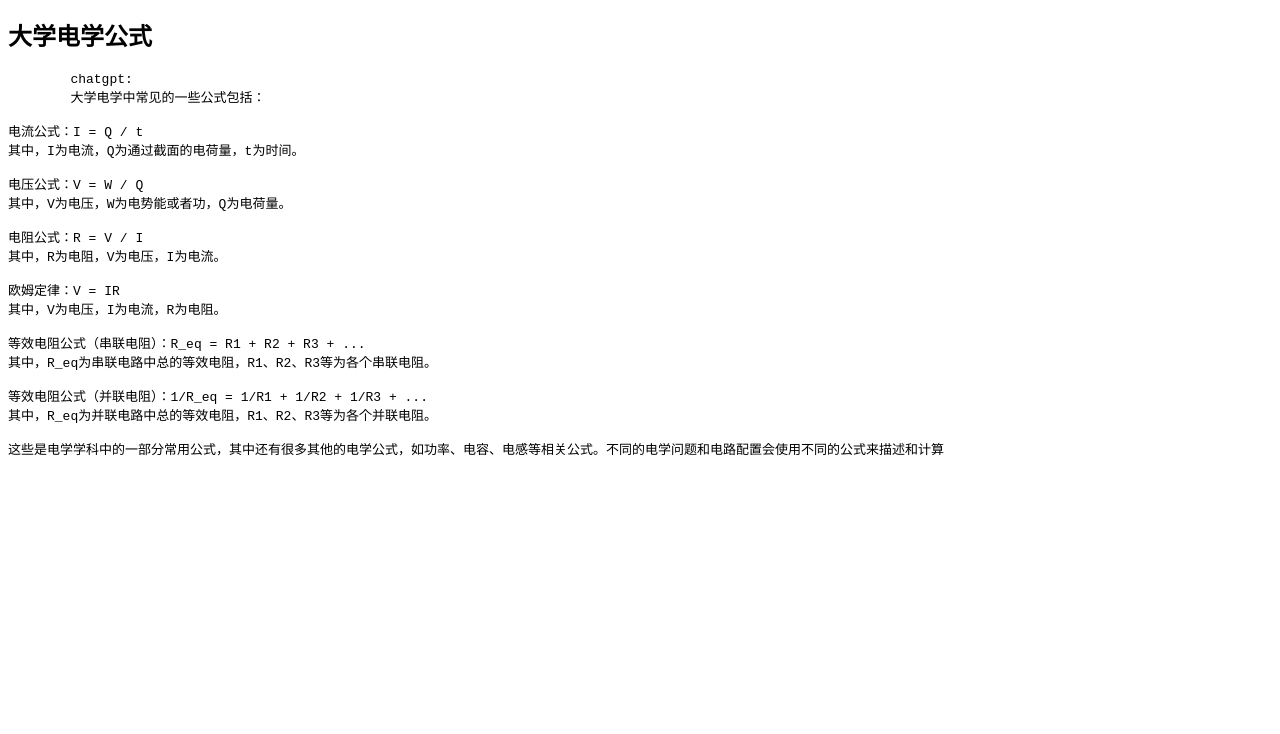
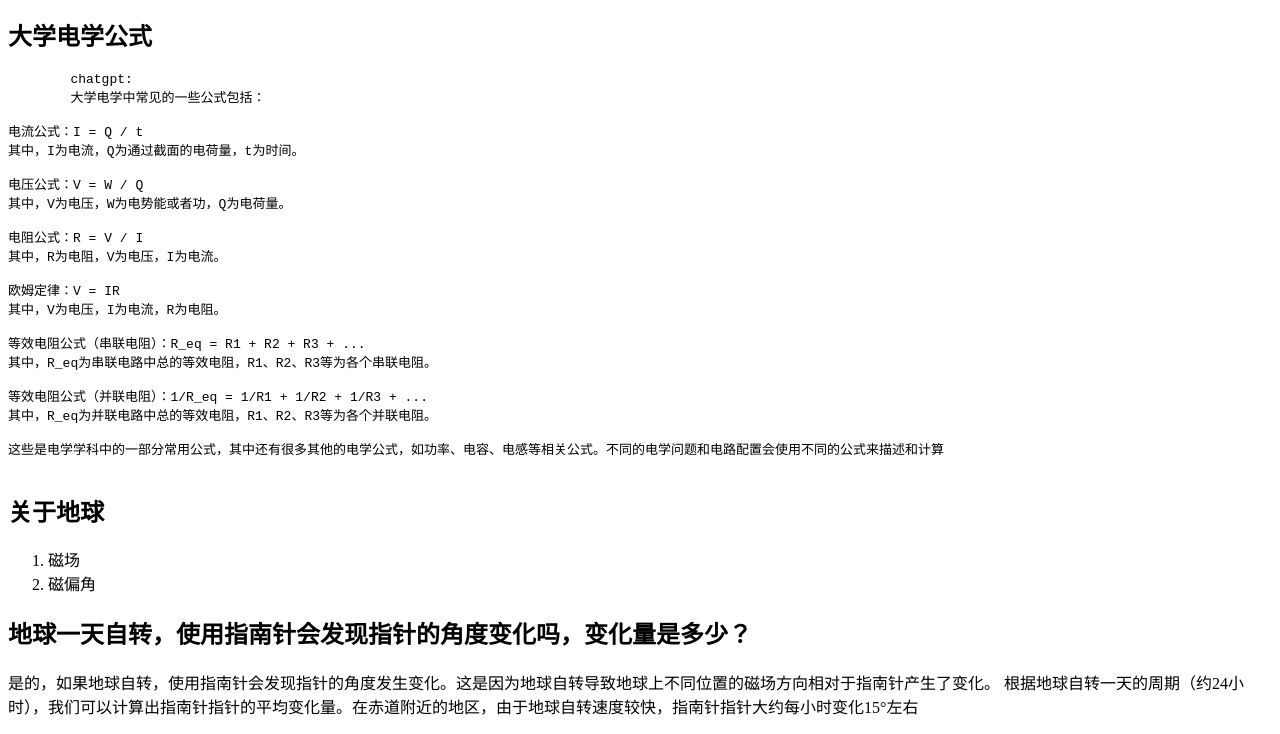
Before and after one commit to PublicWebDB/WebSocalScience, a plain HTML site: page index.html in a window 1280 px wide. Shown: the part 2403-3137 px from the top of the page. Before the commit the page ends 2889 px from the top, so only its background shows below. Drawn offline with Linux system fonts and the light colour scheme.

Commit message:
补充磁偏角

```diff
--- a/index.html
+++ b/index.html
@@ -137,5 +137,14 @@
 
 这些是电学学科中的一部分常用公式，其中还有很多其他的电学公式，如功率、电容、电感等相关公式。不同的电学问题和电路配置会使用不同的公式来描述和计算
     </pre>
+    <h2>关于地球</h2>
+    <ol>
+        <li>磁场</li>
+        <li>磁偏角</li>
+    </ol>
+    <h2>地球一天自转，使用指南针会发现指针的角度变化吗，变化量是多少？</h2>
+    <p>是的，如果地球自转，使用指南针会发现指针的角度发生变化。这是因为地球自转导致地球上不同位置的磁场方向相对于指南针产生了变化。
+
+根据地球自转一天的周期（约24小时），我们可以计算出指南针指针的平均变化量。在赤道附近的地区，由于地球自转速度较快，指南针指针大约每小时变化15°左右</p>
 </body>
 </html>
```
